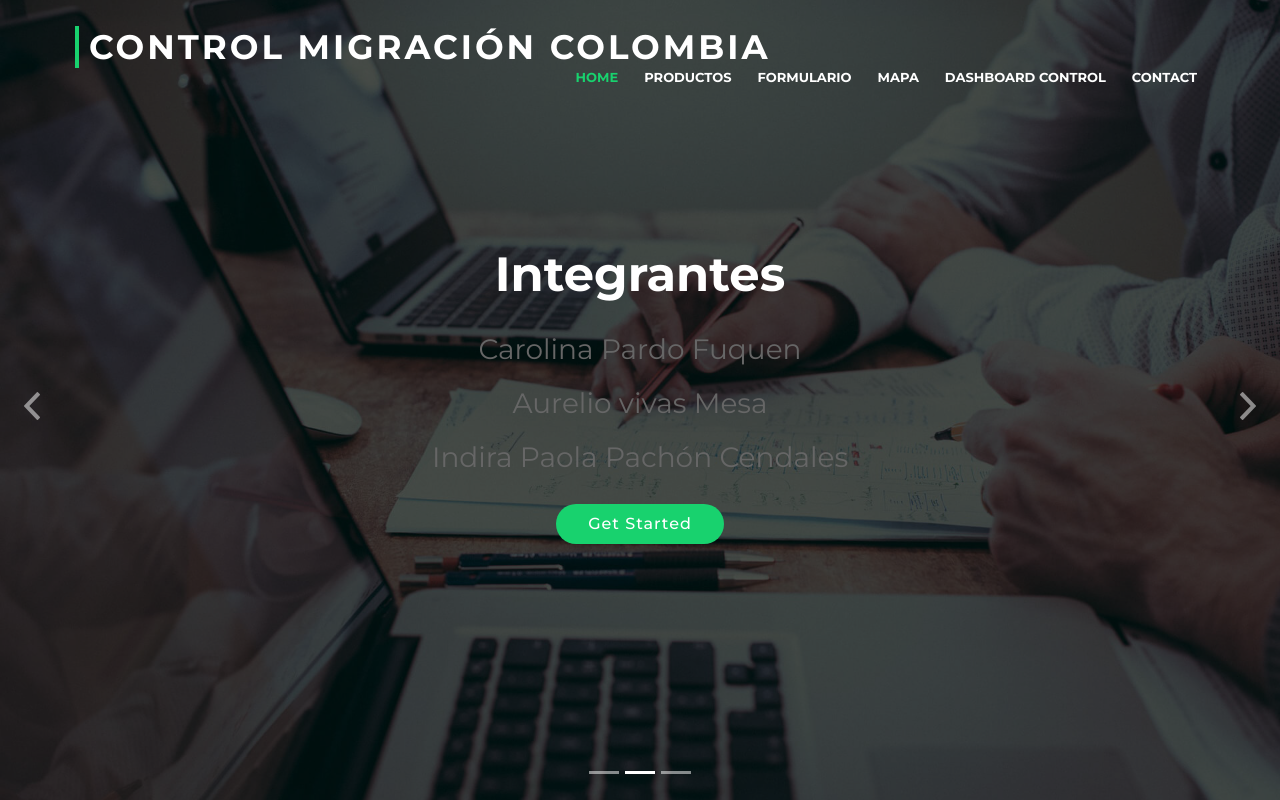
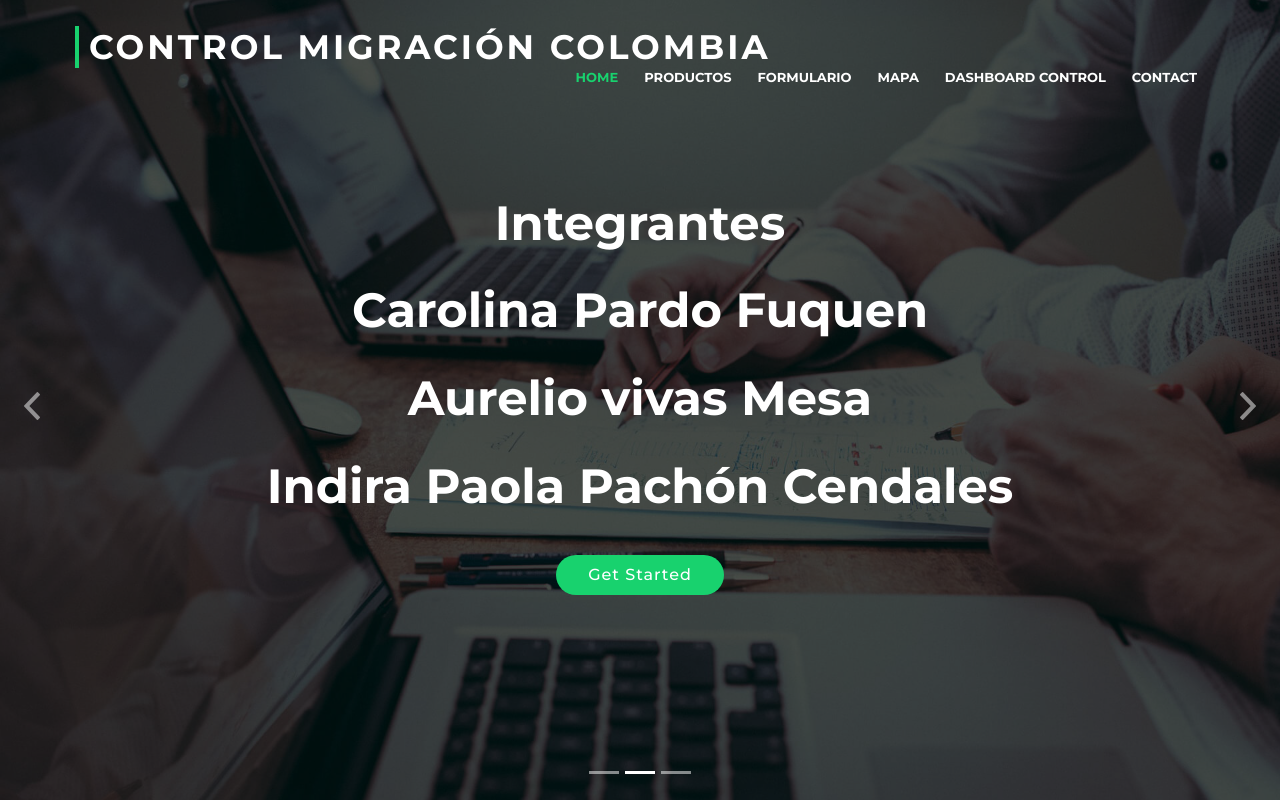
Before and after one commit to CarolinaPardoFuquen/EsriDev, a plain HTML site: page index.html in a window 1280 px wide. Shown: the top 800 px of the page. Drawn offline with nearby package versions, Linux system fonts and the light colour scheme; files whose address does not match are found by name.

Commit message:
Segundo comit 2

```diff
--- a/index.html
+++ b/index.html
@@ -99,9 +99,9 @@
             <div class="carousel-container">
               <div class="carousel-content">
                 <h2>Integrantes</h2>
-                <h3>Carolina Pardo Fuquen</h3>
-                <h3>Aurelio vivas Mesa</h3>
-                <h3>Indira Paola Pachón Cendales</h3>
+                <h2>Carolina Pardo Fuquen</h2>
+                <h2>Aurelio vivas Mesa</h2>
+                <h2>Indira Paola Pachón Cendales</h2>
                 <a href="#featured-services" class="btn-get-started scrollto">Get Started</a>
               </div>
             </div>
@@ -353,7 +353,7 @@ Mapa de Migrantes inscritos su cercanía a las Regionales, Puestos de Control Mi
         <header class="section-header">
           <h3>Dashboard</h3>
 
-          <iframe src="https://arcg.is/qeW9e" style="width: 100%; height: 500px; "></iframe>
+          <iframe src="https://arcg.is/qeW9e" style="width: 100%; height: 600px; "></iframe>
         <h7>
 
           </h7><br><br><br><br><br>
```
